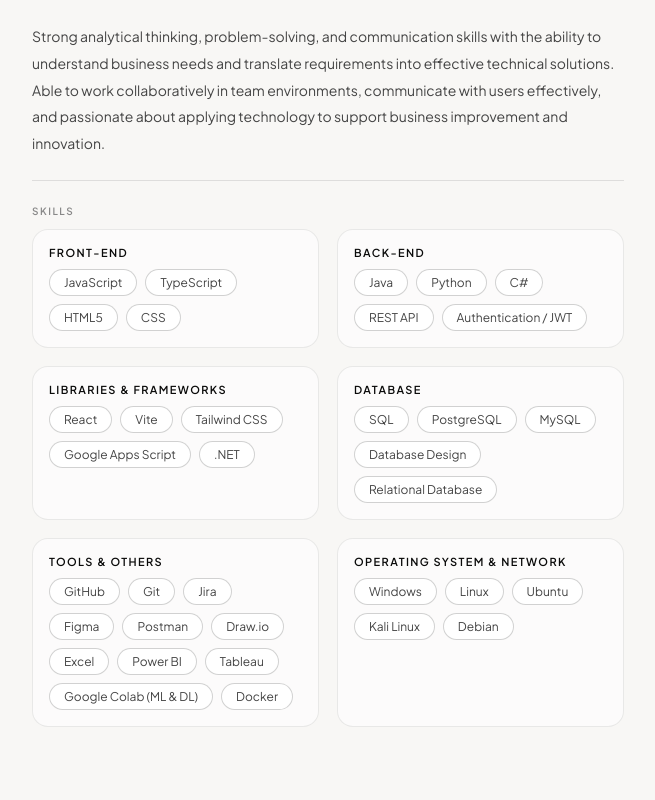
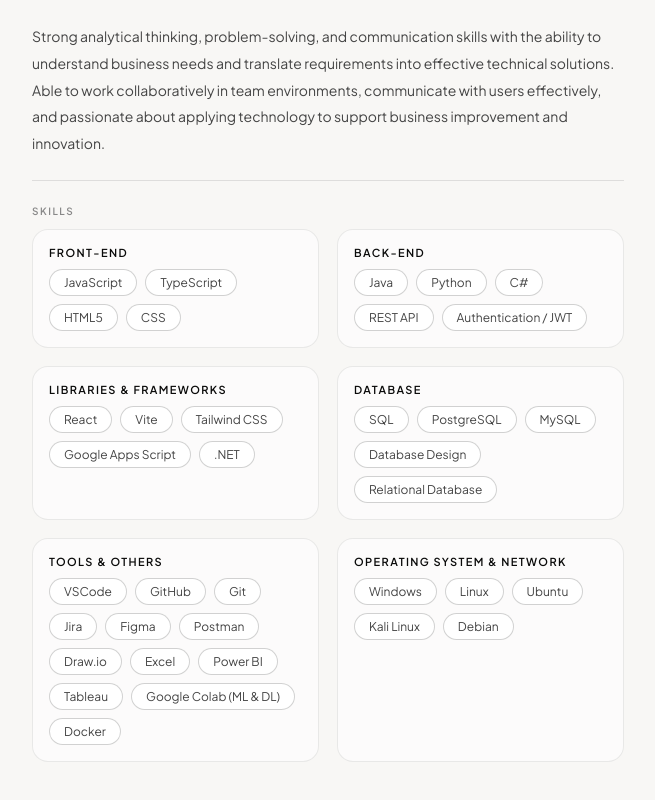
Before and after one commit to Ahraina/Portfolio-Thanarat, a React (Vite) app: page / in a window 1280 px wide. Shown: the part 751-1551 px from the top of the page, without its empty margins (448-1103 px from the left). Built offline with nearby package versions, Linux system fonts and the light colour scheme.

Commit message:
Update AboutPage.jsx

```diff
--- a/src/pages/AboutPage.jsx
+++ b/src/pages/AboutPage.jsx
@@ -30,6 +30,7 @@
     'Relational Database',
   ],
   'Tools & Others': [
+    'VSCode',
     'GitHub',
     'Git',
     'Jira',
```
